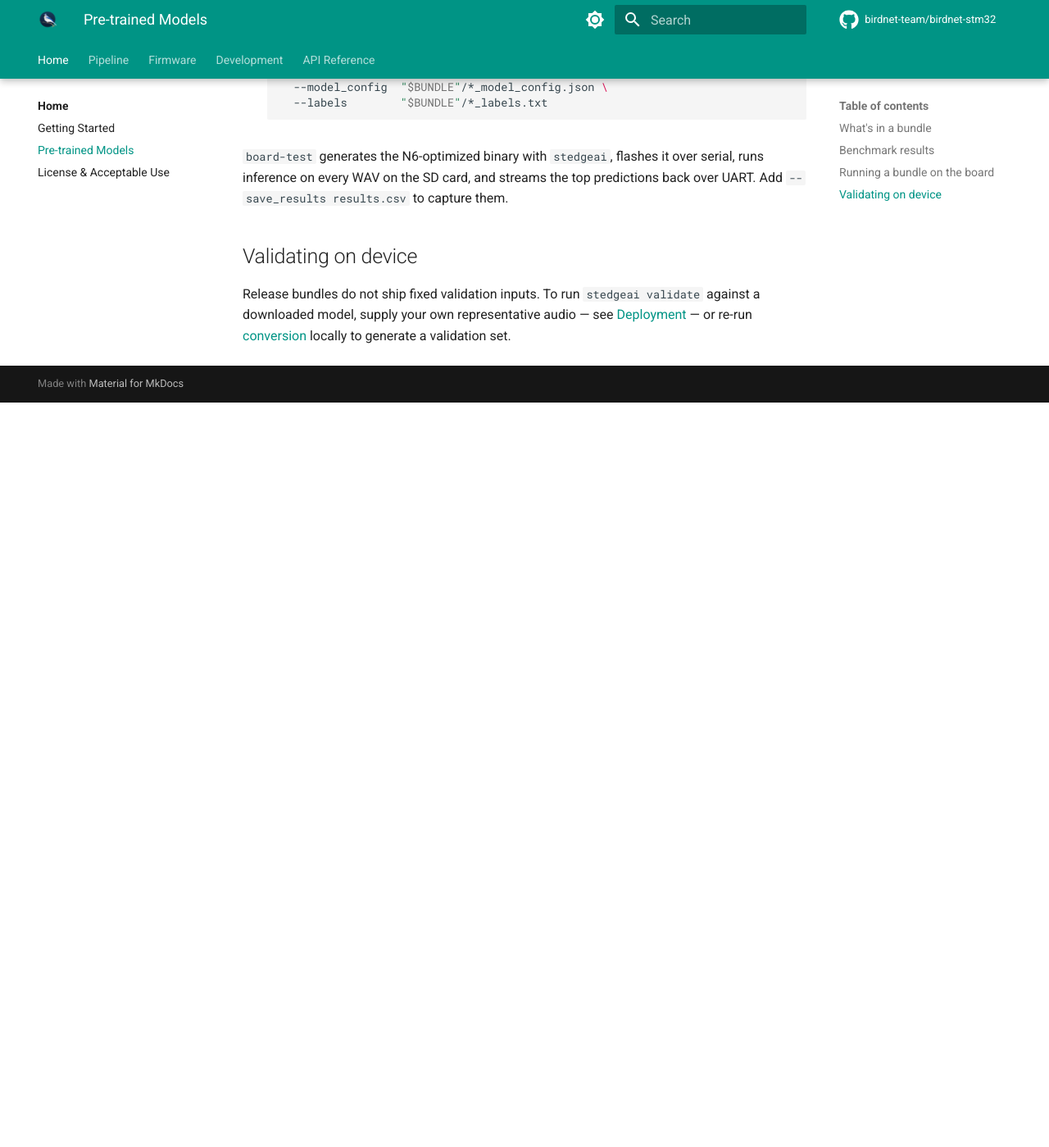
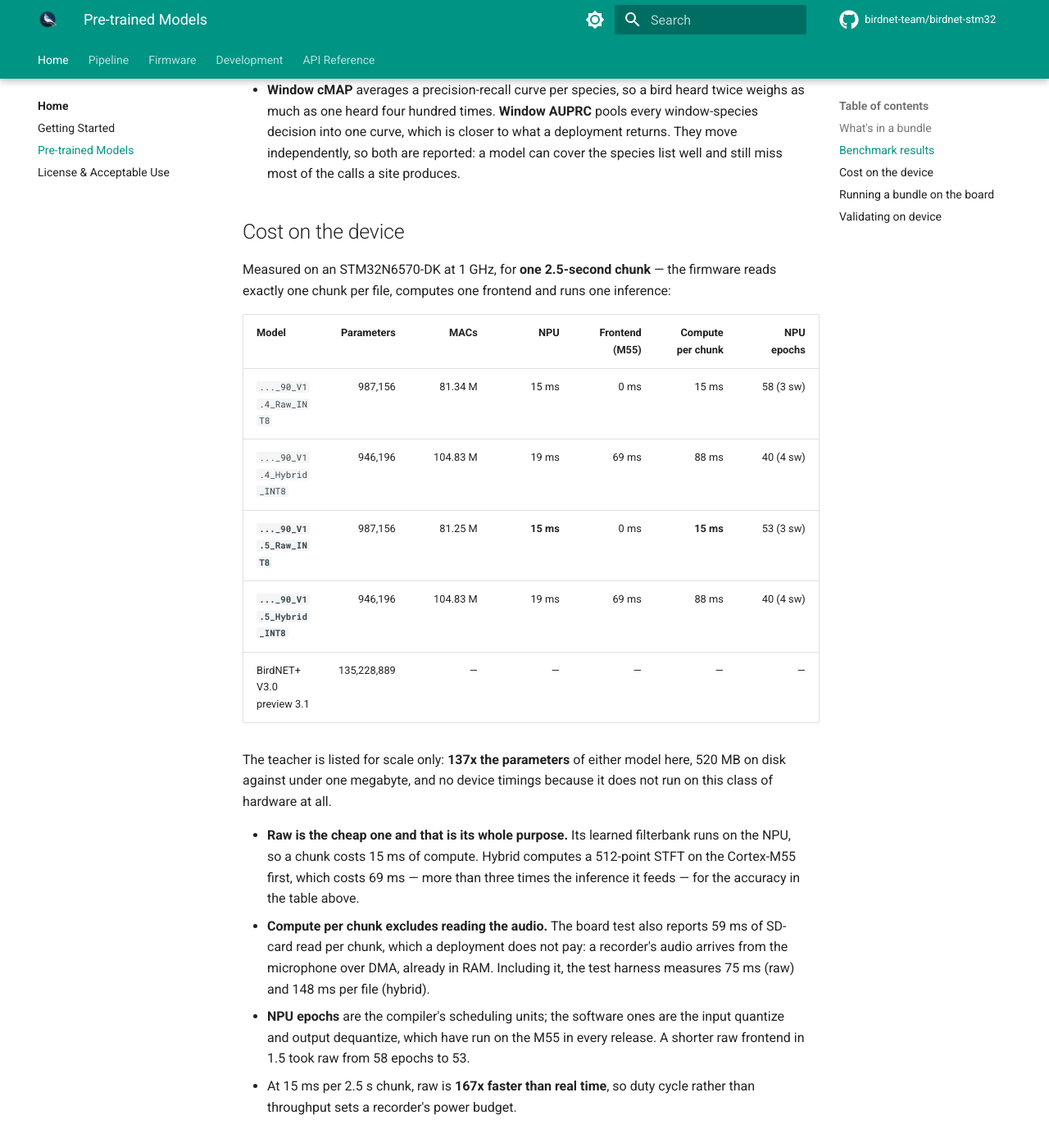
Before and after one commit to birdnet-team/birdnet-stm32, an MkDocs documentation site: the page built from docs/pretrained-models.md, in a window 1280 px wide and 1400 px high, scrolled down 3166 px. Shown: the whole window at 82% size. Built offline with MkDocs 1.6.1 and Material for MkDocs 9.7.7, drawn with Linux system fonts in a browser that asks for light colours; comment, search, counter and statistics services are not loaded; before the commit the page ends 3657 px from its top, so only the background shows below that; some of the changed text lies outside the part shown.

Commit message:
Bump version to 1.5.0
Two models ship: `BirdNET_Tiny_N6_USNE_90_V1.5_Raw` and `..._V1.5_Hybrid`.
Nothing about the architecture changed -- this is a labels release -- and
it is the largest field improvement the project has measured. On WABAD,
raw gains 61% event recall and 37% pooled AUPRC over v1.4 Raw while its
catalog cMAP rises 0.6923 -> 0.7110; hybrid gains 95% and 38% with
catalog 0.7385 -> 0.7574.

Both releases' WABAD results, device timings, MAC and parameter counts
are published in the README and on the docs site, and the docs now state
that the shipped models emit logits, what that buys, and what it costs in
mid-range resolution.

```diff
--- a/docs/pretrained-models.md
+++ b/docs/pretrained-models.md
@@ -72,6 +72,24 @@
 | `..._90_V1.3_Hybrid_INT8` | 0.205 | 0.112 | 0.074 | 0.208 | 0.276 |
 | `..._90_V1.4_Raw_INT8` | 0.228 | 0.154 | 0.131 | 0.204 | 0.250 |
 | `..._90_V1.4_Hybrid_INT8` | 0.284 | 0.185 | 0.160 | 0.285 | 0.335 |
+| **`..._90_V1.5_Raw_INT8`** | **0.344** | **0.248** | **0.218** | **0.258** | **0.342** |
+| **`..._90_V1.5_Hybrid_INT8`** | **0.464** | **0.361** | **0.339** | **0.376** | **0.461** |
+| BirdNET+ V3.0 preview 3.1 | 0.766 | 0.656 | 0.607 | 0.517 | 0.617 |
+
+The last row is the server-class teacher these models are distilled from, scored
+on the same annotations and the same 44 species. It has no memory or latency
+budget and runs nowhere near a microcontroller; it is here as the ceiling, not
+as an alternative.
+
+Per site, for the current release (event recall @0.5 / window AUPRC):
+
+| Site | Calls | Species | v1.5 Raw | v1.5 Hybrid |
+|---|---:|---:|---|---|
+| MABI (Vermont) | 584 | 22 | 0.423 / 0.567 | 0.632 / 0.690 |
+| CB | 730 | 21 | 0.240 / 0.319 | 0.319 / 0.393 |
+| SD | 237 | 9 | 0.169 / 0.379 | 0.321 / 0.564 |
+| NL | 170 | 6 | 0.171 / 0.345 | 0.424 / 0.484 |
+| FEU (boreal) | 2,073 | 18 | 0.217 / 0.470 | 0.300 / 0.581 |
 
 - **Event recall** is the share of annotated calls whose overlapping window
   scored above the threshold — what a recorder set to that threshold would log.
@@ -81,9 +99,37 @@
   deployment returns. They move independently, so both are reported: a model can
   cover the species list well and still miss most of the calls a site produces.
 
-For scale, BirdNET+ V3.0 — a server-class model with no memory budget — reaches
-0.656 event recall @0.5 and 0.517 window cMAP on the same annotations. These are
-sub-megabyte models running on a microcontroller.
+## Cost on the device
+
+Measured on an STM32N6570-DK at 1 GHz, for **one 2.5-second chunk** — the
+firmware reads exactly one chunk per file, computes one frontend and runs one
+inference:
+
+| Model | Parameters | MACs | NPU | Frontend (M55) | Compute per chunk | NPU epochs |
+|---|---:|---:|---:|---:|---:|---:|
+| `..._90_V1.4_Raw_INT8` | 987,156 | 81.34 M | 15 ms | 0 ms | 15 ms | 58 (3 sw) |
+| `..._90_V1.4_Hybrid_INT8` | 946,196 | 104.83 M | 19 ms | 69 ms | 88 ms | 40 (4 sw) |
+| **`..._90_V1.5_Raw_INT8`** | 987,156 | 81.25 M | **15 ms** | 0 ms | **15 ms** | 53 (3 sw) |
+| **`..._90_V1.5_Hybrid_INT8`** | 946,196 | 104.83 M | 19 ms | 69 ms | 88 ms | 40 (4 sw) |
+| BirdNET+ V3.0 preview 3.1 | 135,228,889 | — | — | — | — | — |
+
+The teacher is listed for scale only: **137x the parameters** of either model here,
+520 MB on disk against under one megabyte, and no device timings because it does
+not run on this class of hardware at all.
+
+- **Raw is the cheap one and that is its whole purpose.** Its learned filterbank
+  runs on the NPU, so a chunk costs 15 ms of compute. Hybrid computes a 512-point
+  STFT on the Cortex-M55 first, which costs 69 ms — more than three times the
+  inference it feeds — for the accuracy in the table above.
+- **Compute per chunk excludes reading the audio.** The board test also reports
+  59 ms of SD-card read per chunk, which a deployment does not pay: a recorder's
+  audio arrives from the microphone over DMA, already in RAM. Including it, the
+  test harness measures 75 ms (raw) and 148 ms per file (hybrid).
+- **NPU epochs** are the compiler's scheduling units; the software ones are the
+  input quantize and output dequantize, which have run on the M55 in every
+  release. A shorter raw frontend in 1.5 took raw from 58 epochs to 53.
+- At 15 ms per 2.5 s chunk, raw is **167x faster than real time**, so duty cycle
+  rather than throughput sets a recorder's power budget.
 
 ## Running a bundle on the board
 
--- a/pyproject.toml
+++ b/pyproject.toml
@@ -4,7 +4,7 @@
 
 [project]
 name = "birdnet-stm32"
-version = "1.4.0"
+version = "1.5.0"
 description = "Bird sound classification for edge deployment on STM32N6570-DK with NPU"
 readme = "README.md"
 license = "MIT"
```
Also changed, not shown: CHANGELOG.md (+61 -0 lines), README.md (+11 -8 lines), docs/inference.md (+16 -1 lines).
